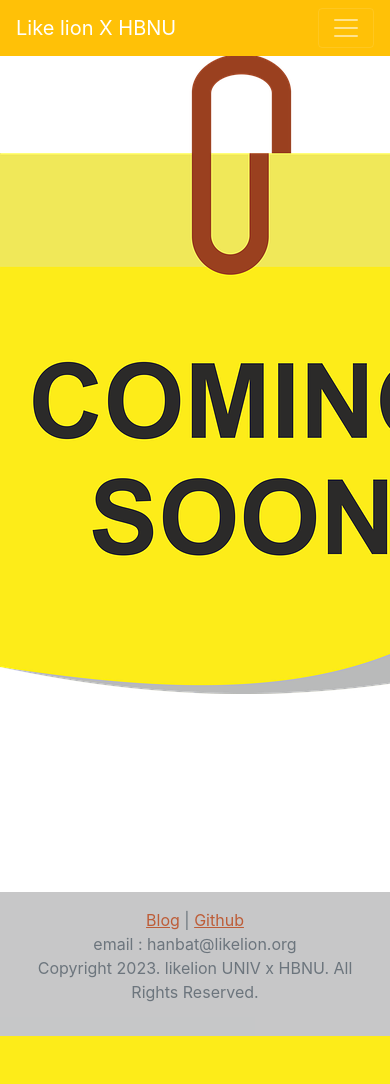
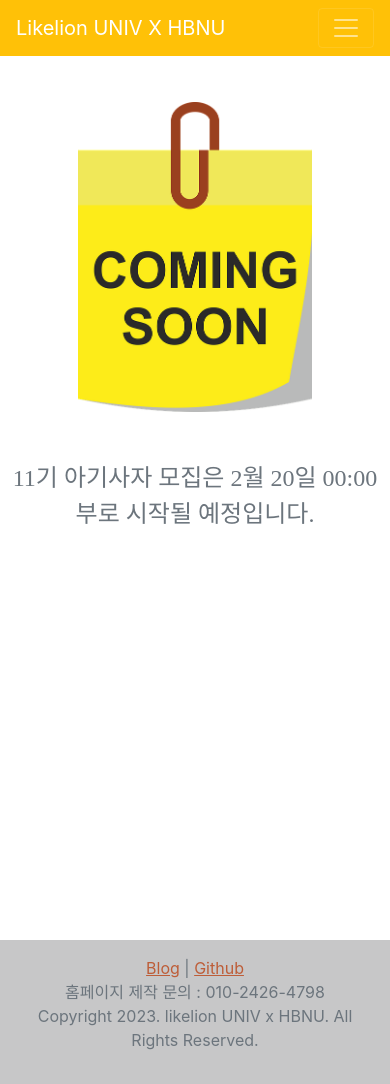
Before and after one commit to dus001228/likelion_11th, a Django app: page /joinus/ in a window 390 px wide; the page is wider, and only the part inside the window is pictured. Before the commit the page ends 1036 px from the top of that part, so only its background shows below. Run offline with Django 4.2, Linux system fonts and the light colour scheme; some libraries are stand-ins or nearby versions; some web fonts are replaced.

Commit message:
join us 이미지 반응형 수정

```diff
--- a/home/templates/base.html
+++ b/home/templates/base.html
@@ -25,7 +25,7 @@
         <!-- Navigation-->
         <nav class="navbar navbar-expand-lg navbar-dark bg-primary fixed-top" id="sideNav">
             <a class="navbar-brand js-scroll-trigger" href="{% url '' %}">
-                <span class="d-block d-lg-none">Like lion X HBNU</span>
+                <span class="d-block d-lg-none">Likelion UNIV X HBNU</span>
 
                 <span class="d-none d-lg-block"><img class="img-fluid img-profile rounded-circle mx-auto mb-2" src="{% static 'img/likelion_logo.jpg' %}" alt="..." /></span>
             </a>
@@ -59,7 +59,7 @@
                 <a href='https://github.com/dus001228' target='_blank'>Github</a>
             </nav>
             <p>
-                <span>email : hanbat@likelion.org</span><br/>
+                <span>홈페이지 제작 문의 : 010-2426-4798</span><br/>
                 <span>Copyright 2023. likelion UNIV x HBNU. All Rights Reserved.</span>
             </p>
         </div>
--- a/home/templates/joinus.html
+++ b/home/templates/joinus.html
@@ -1,10 +1,42 @@
 {% extends "base.html" %}
 {% load static %}
 
+
 {% block style %}
 <style>
-    img { display:block; margin:auto;}
+#coming {
+    display:block;
+    margin:auto;
+    width: 30%;
+    height: "auto";
+}
+#date{
+    text-align: center;
+    font-family: 'Happiness-Sans-Title';
+    font-size: xx-large;
+}
+@font-face {
+    font-family: 'Happiness-Sans-Title';
+    src: url('https://cdn.jsdelivr.net/gh/projectnoonnu/noonfonts_2205@1.0/Happiness-Sans-Title.woff2') format('woff2');
+    font-weight: normal;
+    font-style: normal;
+}
+@media (max-width:767px){
+    #coming {
+        display:block;
+        margin:auto;
+        width: 60%;
+        height: "auto";
+    }
+    #date{
+        text-align: center;
+        font-family: 'Happiness-Sans-Title';
+        font-size: x-large;
+    }
+}
 </style>
+
+
 {% endblock %}
 
 {% block content %}
@@ -31,7 +63,10 @@
       </div>
 </div>
 {% endif %}
-<div style="min-height: 100%;">
-    <img src="{% static 'img/coming_soon.png' %}"alt="..." />
+<div style="min-height: 100%">
+    <img id = "coming" class ="mt-5" src="{% static 'img/coming_soon.png' %}"/>
+    <div id = "date" class="mt-5">
+        <P>11기 아기사자 모집은 2월 20일 00:00 부로 시작될 예정입니다.</P>
+    </div>
 </div>
 {% endblock %}
```
Also changed, not shown: home/templates/aboutus.html (+11 -12 lines), home/static/img/curriculum/aws.png (renamed from home/static/img/aws.png), home/static/img/curriculum/aws2.png (renamed from home/static/img/aws2.png), home/static/img/curriculum/css.png (renamed from home/static/img/css.png), home/static/img/curriculum/django.png (renamed from home/static/img/django.png), home/static/img/curriculum/github.png (renamed from home/static/img/github.png), home/static/img/curriculum/html.png (renamed from home/static/img/html.png), home/static/img/curriculum/js.png (renamed from home/static/img/js.png), home/static/img/curriculum/react.png (renamed from home/static/img/react.png), home/static/img/curriculum/가로.png (renamed from home/static/img/가로.png), home/static/img/history/mod해커톤.jpg (renamed from home/static/img/mod해커톤.jpg), home/static/img/history/아이디어톤.png (renamed from home/static/img/아이디어톤.png), home/static/img/history/중앙해커톤.jpg (added), home/static/img/history/충청톤.jpg (added), 1 more files, 3 other files.
